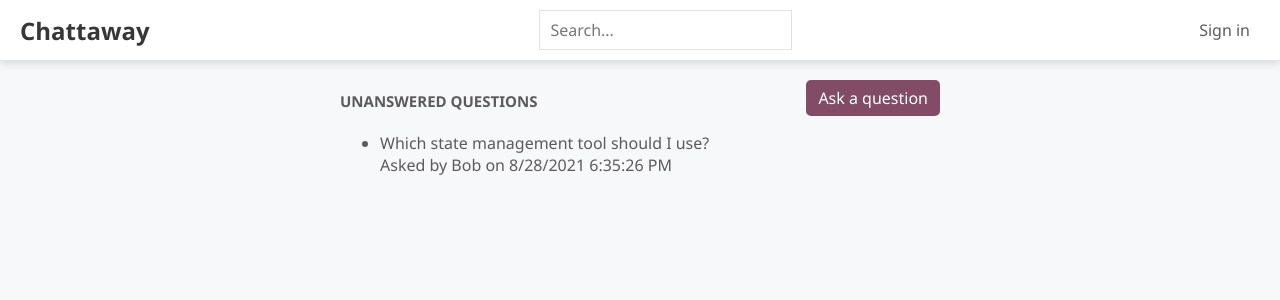
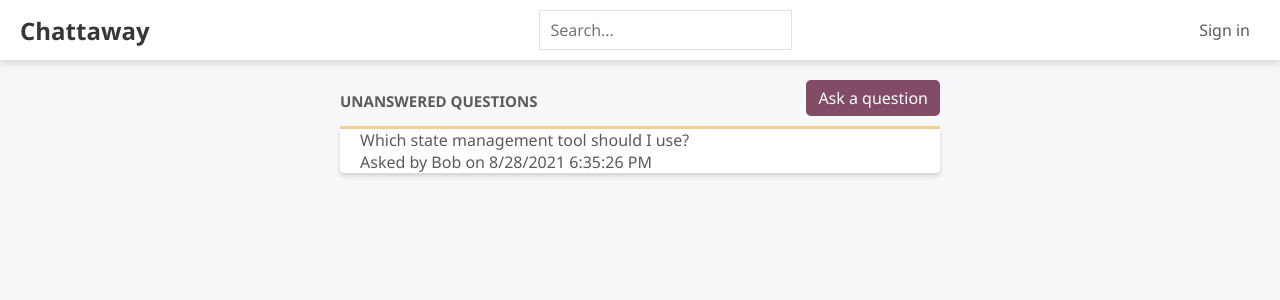
Before and after one commit to MaximPVladimirovich/Forum-Project_React, a React (Create React App) app: page / in a window 1280 px wide. Shown: the top 300 px of the page. Built offline with nearby package versions, Linux system fonts and the light colour scheme.

Commit message:
Styled questionslist

```diff
--- a/src/Components/QuestionList.tsx
+++ b/src/Components/QuestionList.tsx
@@ -1,3 +1,6 @@
+/** @jsxImportSource @emotion/react */
+import { css} from '@emotion/react'
+import { accent2, gray5 } from '../css/Styles'
 import React from 'react'
 import { QuestionData } from '../MockData/QuestionsData'
 import {Question} from '../Components/Question'
@@ -8,7 +11,16 @@ interface Props {
 
 export const QuestionList = function({data}: Props) {
   return (
-    <ul>
+    <ul css={css`
+    list-style: none;
+    margin: 10px 0 0 0;
+    padding: 0px 20px;
+    background-color: #fff;
+    border-bottom-left-radius: 4px;
+    border-bottom-right-radius: 4px;
+    border-top: 3px solid ${accent2};
+    box-shadow: 0 3px 5px 0 rgba(0, 0, 0, 0.16);
+    `}>
       {data.map(function(question) {
         return (
           <>
```
